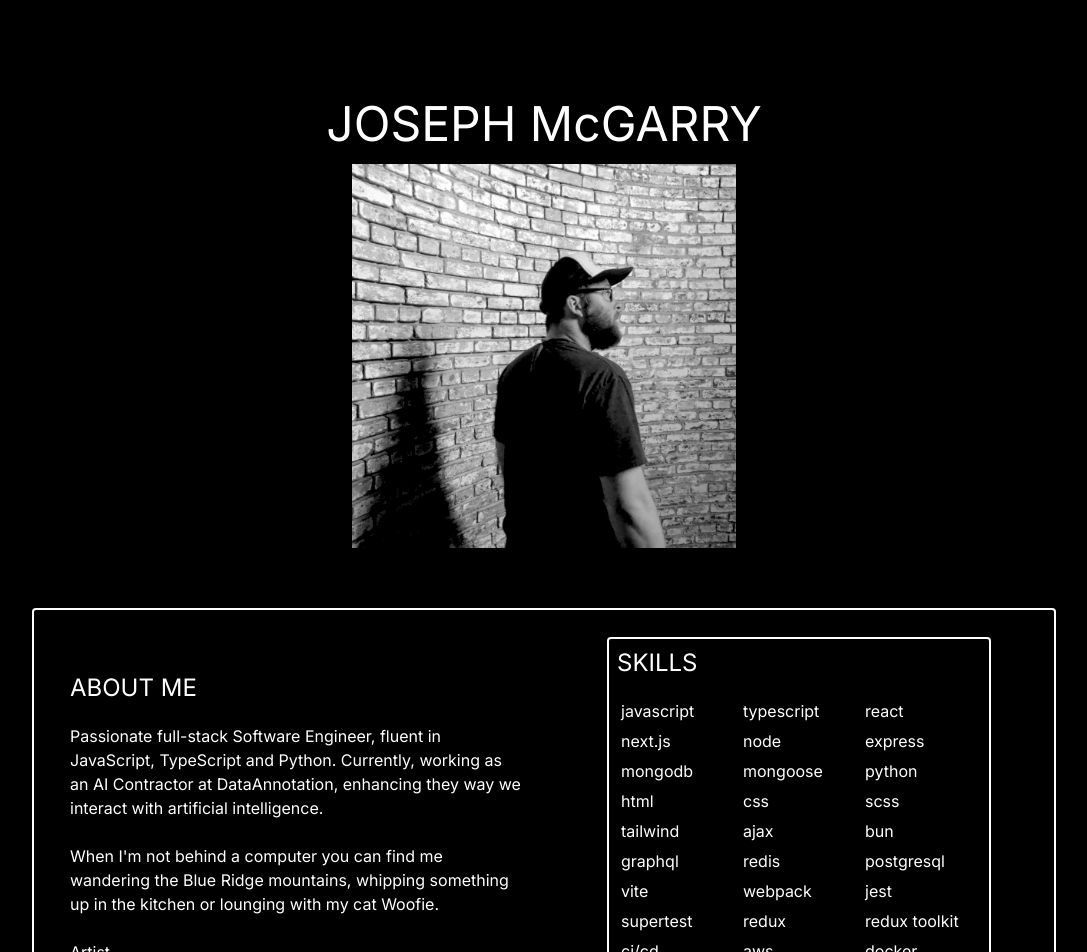
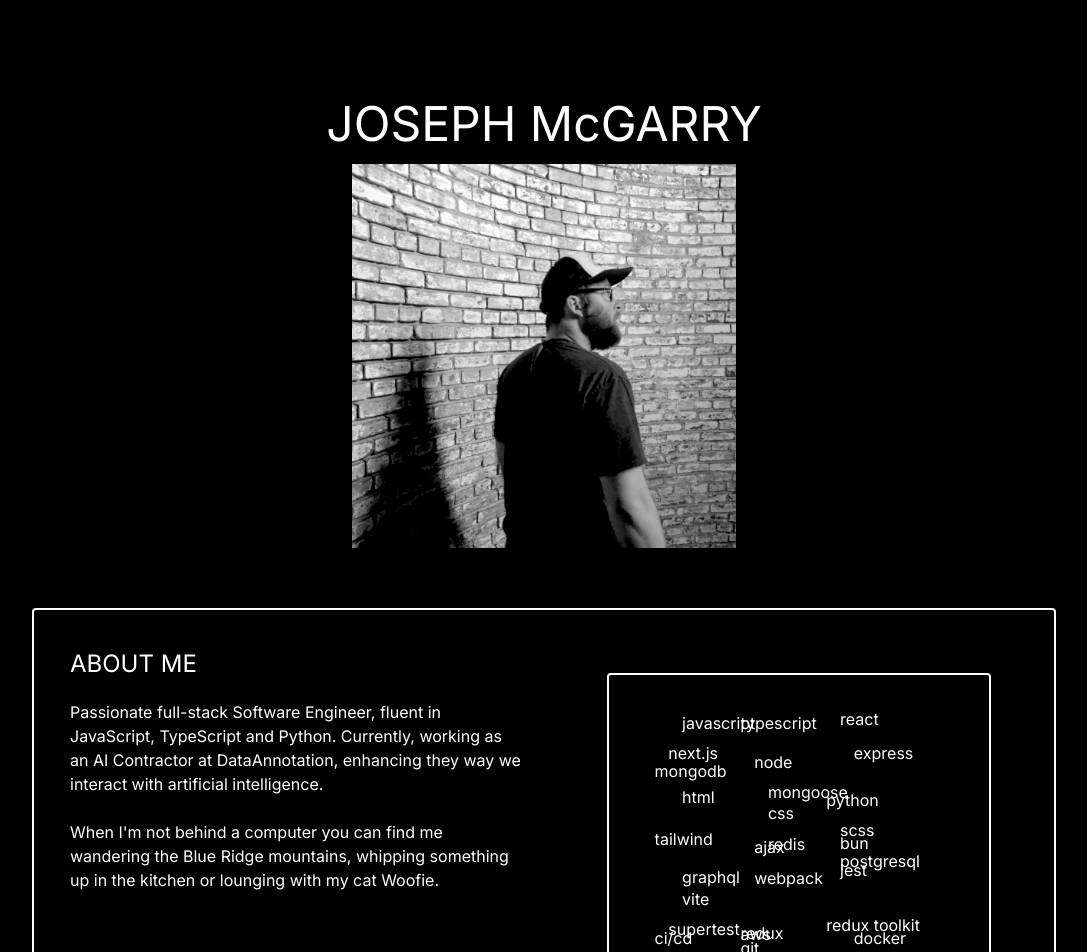
Before and after one commit to Joseph-McGarry/personalpage, a Next.js app in the folder personalpage/: page / in a window 1280 px wide. Shown: the top 952 px of the page, without its empty margins (96-1183 px from the left). Built offline with nearby package versions, Linux system fonts and the light colour scheme.

Commit message:
skills section updated to move constantly unless a mouse is over it.

```diff
--- a/personalpage/app/about.tsx
+++ b/personalpage/app/about.tsx
@@ -12,6 +12,8 @@ export default function About() {
         When I'm not behind a computer you can find me wandering the Blue Ridge mountains, whipping something up in the kitchen or lounging with my cat Woofie.
         <br></br>
         <br></br>
+        <br></br>
+        <br></br>
         <a className="cursor-default hover:text-black" href="https://www.instagram.com/vulcanistileco/" target="_blank" rel="noopener noreferrer">Artist.</a>
       </p>
     </div>
--- a/personalpage/app/shuffle.tsx
+++ b/personalpage/app/shuffle.tsx
@@ -1,32 +1,100 @@
+// 'use client';
+// import { useState, useEffect } from 'react';
+// import { motion, AnimatePresence } from 'framer-motion';
+
+// const initialSkills = [
+//   'javascript', 'typescript', 'react', 'next.js', 'node', 'express', 'mongodb',
+//   'mongoose', 'python', 'html', 'css', 'scss', 'tailwind', 'ajax', 'bun', 'graphql',
+//   'redis', 'postgresql', 'vite', 'webpack', 'jest', 'supertest', 'redux', 'redux toolkit',
+//   'ci/cd', 'aws', 'docker', 'github', 'git'
+// ];
+
+// export default function Shuffle() {
+//   const [skills, setSkills] = useState(initialSkills.map((skill, index) => ({
+//     id: `${skill}-${index}`,
+//     name: skill,
+//   })));
+//   const [hasMounted, setHasMounted] = useState(false);
+//   const [transitionDuration, setTransitionDuration] = useState(0.5);
+
+//   useEffect(() => {
+//     setHasMounted(true);
+//   }, []);
+
+//   const shuffleSkills = (array: any[]) => {
+//     let currentIndex = array.length, temporaryValue, randomIndex;
+
+//     while (0 !== currentIndex) {
+//       randomIndex = Math.floor(Math.random() * currentIndex);
+//       currentIndex -= 1;
+//       temporaryValue = array[currentIndex];
+//       array[currentIndex] = array[randomIndex];
+//       array[randomIndex] = temporaryValue;
+//     }
+//     return array;
+//   };
+
+//   const handleSkillsClick = () => {
+//     setSkills(shuffleSkills([...skills]));
+//     const randomDuration = Math.random() * (5 - 1) + 1;
+//     setTransitionDuration(randomDuration);
+//   };
+
+//   return (
+//     <div className="mx-auto p-2 border-2 border-white rounded w-full lg:w-96 h-auto">
+//       <button className="text-2xl text-center cursor-pointer hover:text-black" onClick={handleSkillsClick}>
+//         SKILLS
+//       </button>
+//       <div className="pt-5 pl-1 pb-5 text-md bg-black rounded-lg grid grid-cols-3 gap-1.5">
+//         <AnimatePresence>
+//           {skills.map((skill) => (
+//             <motion.div
+//               key={skill.id}
+//               initial={hasMounted ? { opacity: 0, y: 20 } : false}
+//               animate={{ opacity: 1, y: 0 }}
+//               exit={{ opacity: 0, y: -20 }}
+//               transition={{ duration: transitionDuration }}
+//               layout
+//             >
+//               {skill.name}
+//             </motion.div>
+//           ))}
+//         </AnimatePresence>
+//       </div>
+//     </div>
+//   );
+// }
+
 'use client';
-import { useState, useEffect } from 'react';
+import { useState, useEffect, useRef } from 'react';
 import { motion, AnimatePresence } from 'framer-motion';
 
 const initialSkills = [
   'javascript', 'typescript', 'react', 'next.js', 'node', 'express', 'mongodb',
   'mongoose', 'python', 'html', 'css', 'scss', 'tailwind', 'ajax', 'bun', 'graphql',
-  'redis', 'postgresql', 'vite', 'webpack', 'jest', 'supertest', 'redux', 'redux toolkit',
-  'ci/cd', 'aws', 'docker', 'github', 'git'
+  'redis', 'postgresql', 'vite', 'webpack', 'jest', 'supertest',
+  'redux', 'redux toolkit', 'ci/cd', 'aws', 'docker', 'github', 'git'
 ];
 
 export default function Shuffle() {
   const [skills, setSkills] = useState(initialSkills.map((skill, index) => ({
-    id: `${skill}-${index}`,
+    id: `${skill}-${index}`, // Create a unique id for each skill
     name: skill,
   })));
-  const [hasMounted, setHasMounted] = useState(false);
   const [transitionDuration, setTransitionDuration] = useState(0.5);
+  const intervalRef = useRef<any>(null); // To store the interval ID
 
-  useEffect(() => {
-    setHasMounted(true);
-  }, []);
-
+  // Shuffle function
   const shuffleSkills = (array: any[]) => {
     let currentIndex = array.length, temporaryValue, randomIndex;
 
+    // While there remain elements to shuffle...
     while (0 !== currentIndex) {
+      // Pick a remaining element...
       randomIndex = Math.floor(Math.random() * currentIndex);
       currentIndex -= 1;
+
+      // And swap it with the current element.
       temporaryValue = array[currentIndex];
       array[currentIndex] = array[randomIndex];
       array[randomIndex] = temporaryValue;
@@ -34,23 +102,41 @@ export default function Shuffle() {
     return array;
   };
 
-  const handleSkillsClick = () => {
-    setSkills(shuffleSkills([...skills]));
-    const randomDuration = Math.random() * (5 - 1) + 1;
-    setTransitionDuration(randomDuration);
+  // Start the automatic shuffling
+  const startShuffling = () => {
+    intervalRef.current = setInterval(() => {
+      setSkills(shuffleSkills([...skills]));
+      // const randomDuration = Math.random() * (5 - 1) + 1;
+      const duration = 7;
+      setTransitionDuration(duration);
+    }, 5000); // Shuffle every second (adjust as needed)
   };
 
+  // Stop the automatic shuffling
+  const stopShuffling = () => {
+    if (intervalRef.current) {
+      clearInterval(intervalRef.current); // Clear the interval to stop shuffling
+    }
+  };
+
+  // Start shuffling when component mounts
+  useEffect(() => {
+    startShuffling(); // Start shuffling on mount
+    return () => stopShuffling(); // Cleanup on unmount
+  }, []);
+
   return (
-    <div className="mx-auto p-2 border-2 border-white rounded w-full lg:w-96 h-auto">
-      <button className="text-2xl text-center cursor-pointer hover:text-black" onClick={handleSkillsClick}>
-        SKILLS
-      </button>
-      <div className="pt-5 pl-1 pb-5 text-md bg-black rounded-lg grid grid-cols-3 gap-1.5">
+    <div
+      className='container mx-auto p-2 border-2 border-white rounded w-80 lg:w-96 h-auto'
+      onMouseEnter={stopShuffling}   // Stop shuffling on hover
+      onMouseLeave={startShuffling}  // Resume shuffling when mouse leaves
+    >
+      <div className="pt-5 pl-1 pb-5 text-md md:text-md bg-black rounded-lg px-0 py-2 grid grid-cols-3 gap-1.5">
         <AnimatePresence>
           {skills.map((skill) => (
             <motion.div
-              key={skill.id}
-              initial={hasMounted ? { opacity: 0, y: 20 } : false}
+              key={skill.id} // Use the unique id for key
+              initial={{ opacity: 0, y: 20 }}
               animate={{ opacity: 1, y: 0 }}
               exit={{ opacity: 0, y: -20 }}
               transition={{ duration: transitionDuration }}
```
